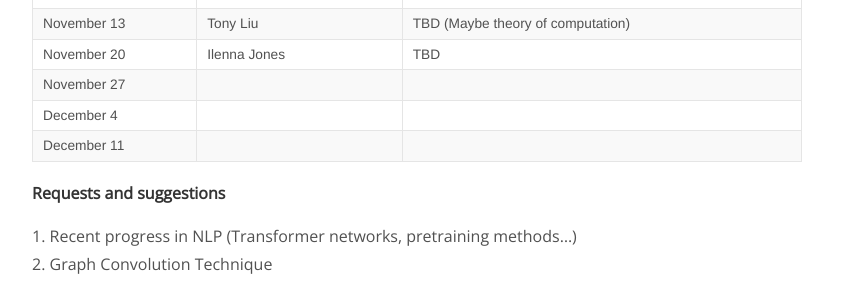
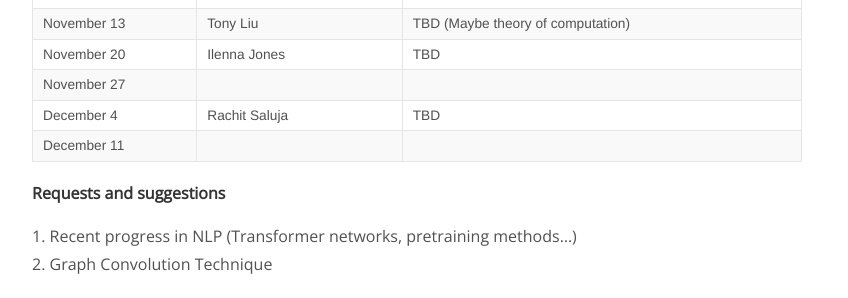
Before and after one commit to KordingLab/KordingLab.github.io, a Jekyll site: the page built from _posts/2018-08-29-upcoming-lab-teaching.md, in a window 1280 px wide and 900 px high, scrolled down 484 px. Shown: the part 152-450 px from the top of the window, without its empty margins (223-1071 px from the left). Built offline with Jekyll 4.4.1, drawn with Linux system fonts in a browser that asks for light colours; nearby versions of some CDN libraries; comment, search, counter and statistics services are not loaded.

Commit message:
Update 2018-08-29-upcoming-lab-teaching.md

```diff
--- a/_posts/2018-08-29-upcoming-lab-teaching.md
+++ b/_posts/2018-08-29-upcoming-lab-teaching.md
@@ -24,7 +24,7 @@ Get on the listserve for announcements: https://groups.google.com/forum/#!forum/
 |November 13|Tony Liu| TBD (Maybe theory of computation)|
 |November 20|Ilenna Jones|TBD|
 |November 27|||
-|December 4|||
+|December 4|Rachit Saluja|TBD|
 |December 11|||
 
 
```
